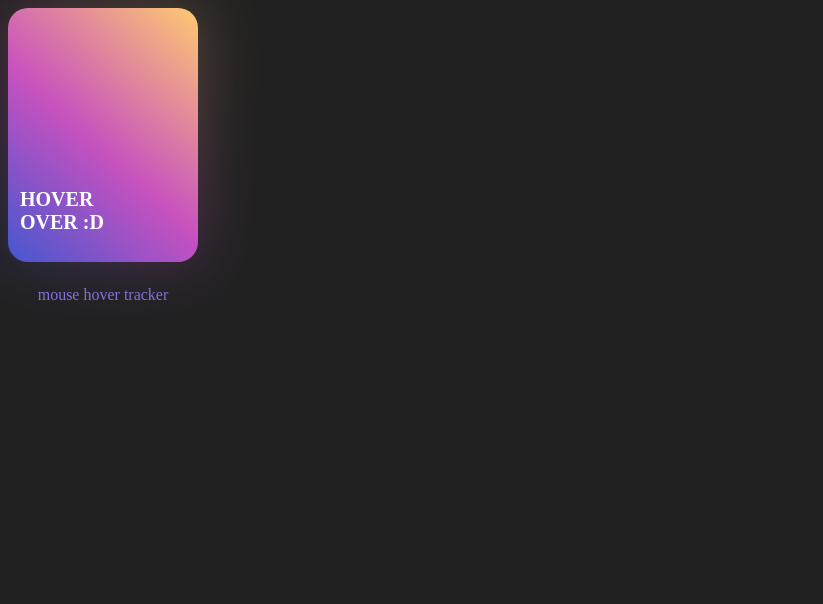
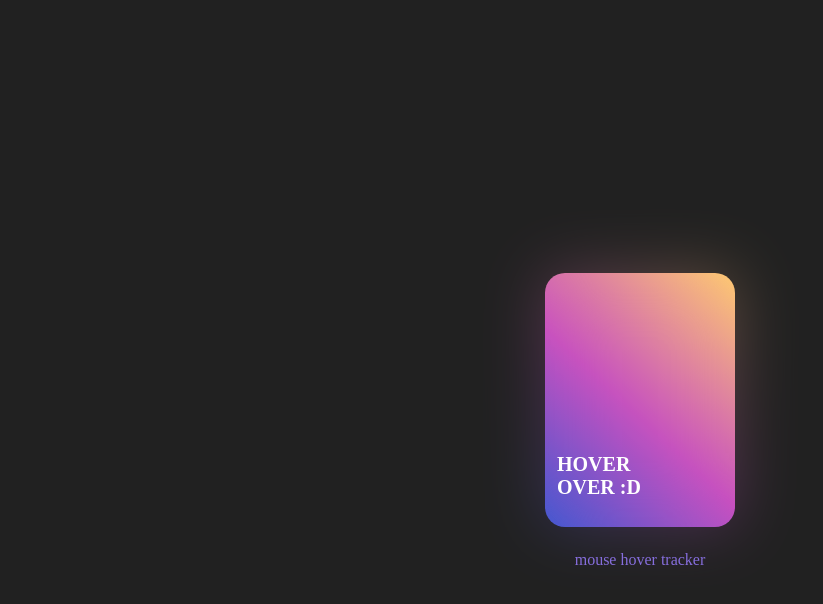
Before and after one commit to sandyddeveloper/mouse-track-card-, a plain HTML site: page index.html in a window 1280 px wide. Shown: the whole page, without its empty margins (0-823 px from the left). Drawn offline with Linux system fonts and the light colour scheme.

Commit message:
Update index.css

```diff
--- a/index.css
+++ b/index.css
@@ -1,11 +1,20 @@
+
 body{
     background-color: #212121;
+    display: flex;
+    justify-content: center;
+    justify-items: center;
+    height: 100vh;
+    align-items: center;
+    margin: 0%;
+
 }
 .container {
   position: relative;
   width: 190px;
   height: 254px;
   transition: 200ms;
+
 }
 
 .container:active {
```
